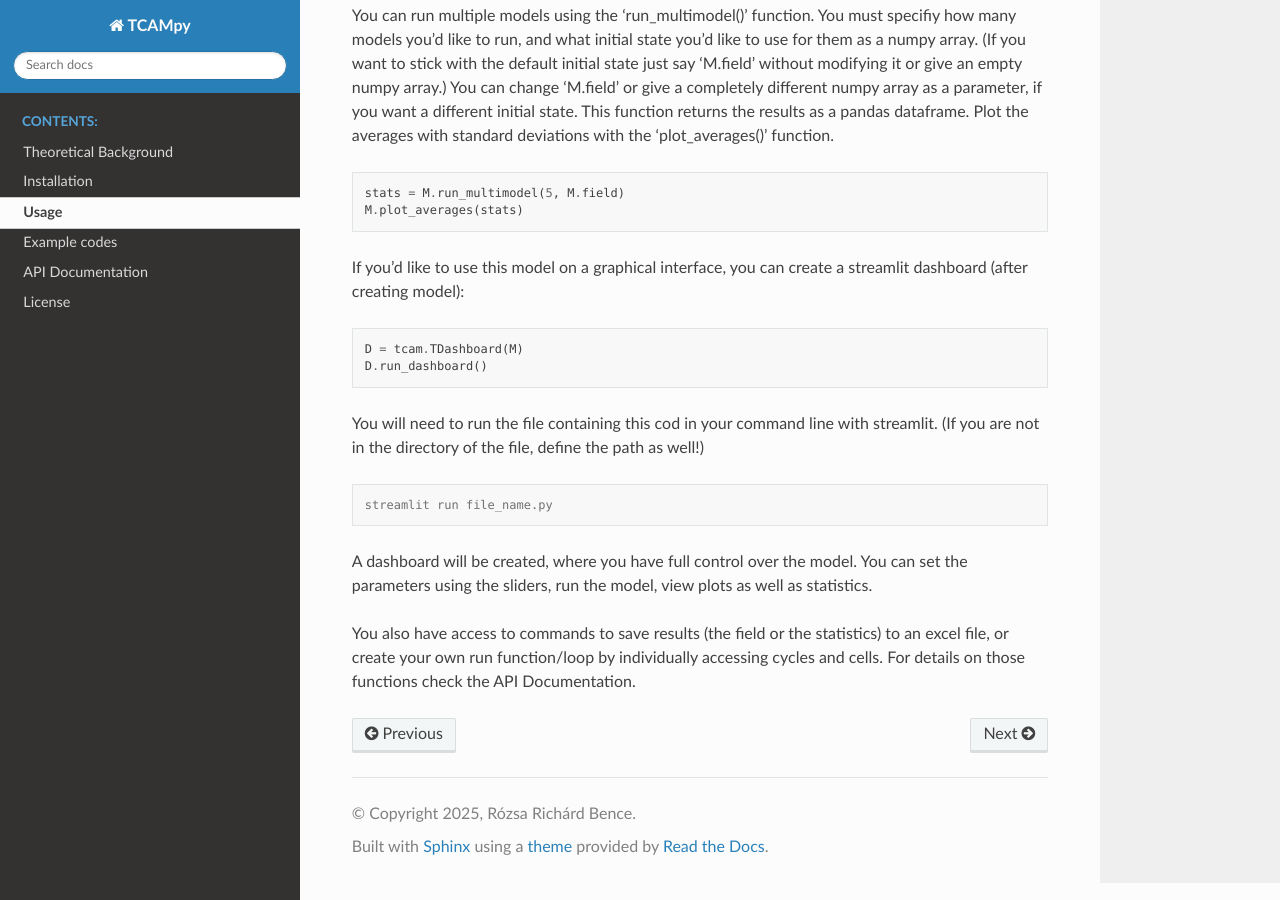
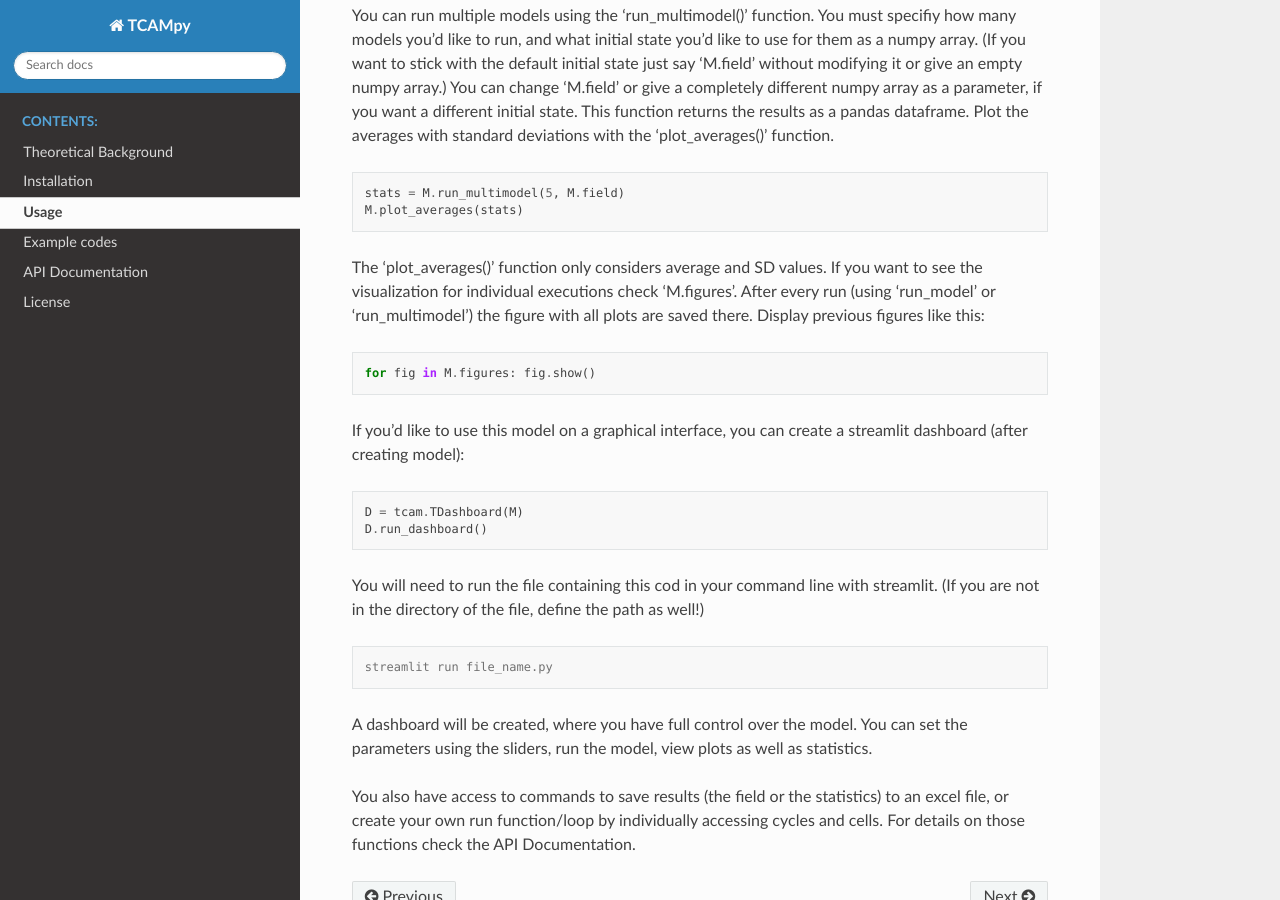
Before and after one commit to Fetasalyt/TCAMpy, a Sphinx documentation site: the page built from docs/Usage.rst, in a window 1280 px wide and 900 px high, scrolled down 1409 px. Built offline with Sphinx 7.4.7 and the Read the Docs theme 3.1.0, drawn with Linux system fonts in a browser that asks for light colours.

Commit message:
Update Usage.rst
- Add codes for displaying previous figures

```diff
--- a/docs/Usage.rst
+++ b/docs/Usage.rst
@@ -64,6 +64,12 @@ as a pandas dataframe. Plot the averages with standard deviations with the 'plot
     stats = M.run_multimodel(5, M.field)
     M.plot_averages(stats)
 
+The 'plot_averages()' function only considers average and SD values. If you want to see the visualization for individual executions check 'M.figures'. After every run (using 'run_model' or 'run_multimodel') the figure with all plots are saved there. Display previous figures like this:
+
+.. code-block:: python
+
+    for fig in M.figures: fig.show()
+
 If you'd like to use this model on a graphical interface, you can create a streamlit dashboard (after creating model):
 
 .. code-block:: python
```
